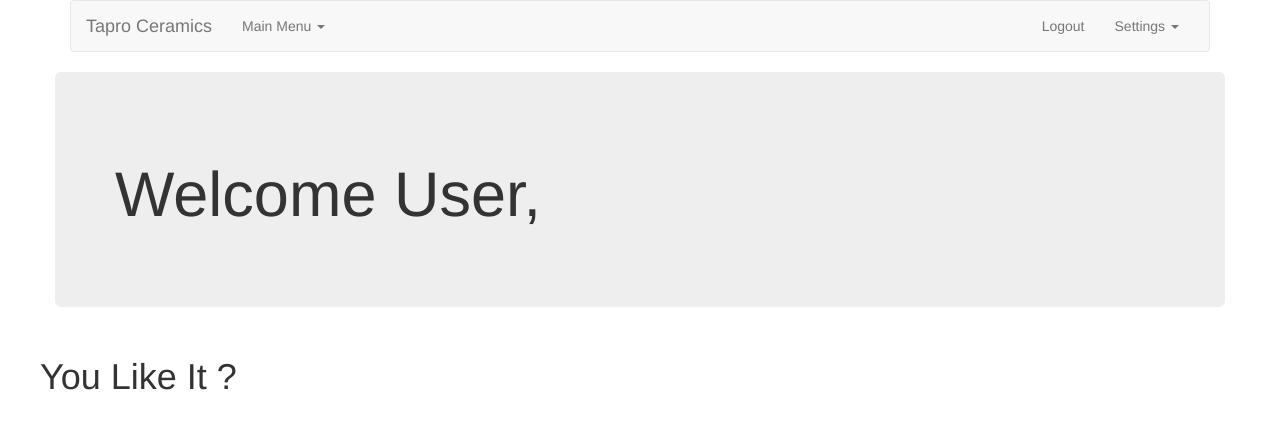
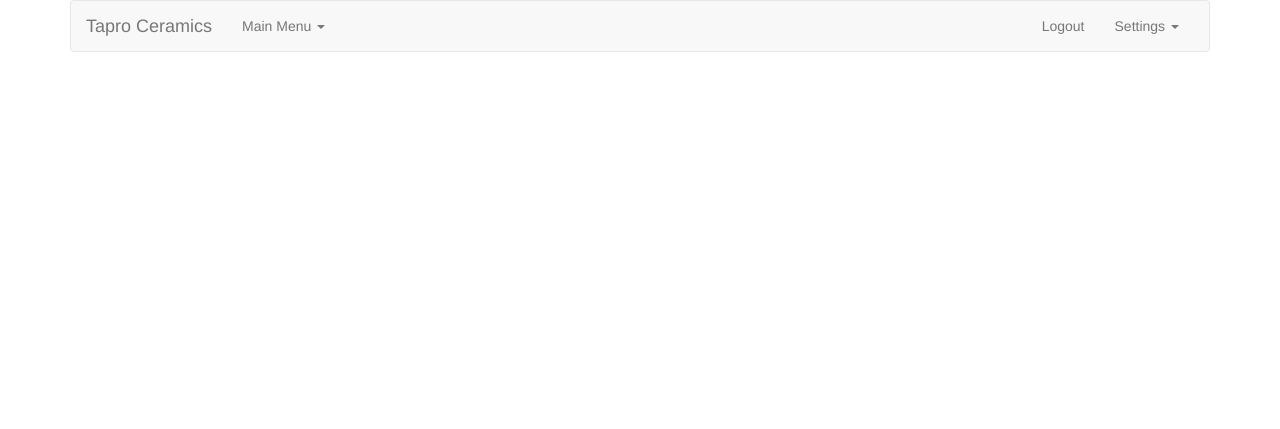
Before and after one commit to ShinazMoh/Tutorial_fts, a CodeIgniter app: page /CodeIgniter/index.php/home/index in a window 1280 px wide. Shown: the top 429 px of the page. Run offline with CodeIgniter, Linux system fonts and the light colour scheme.

Commit message:
Reformatted my Home Screen.
- Removed Unwanted content from my home screen.

```diff
--- a/application/views/home_view.php
+++ b/application/views/home_view.php
@@ -111,18 +111,7 @@
 		</nav>
 		</div>
 
-	<div class="row">
-		<div class="col-sm-12 ">
-			       <div class="jumbotron">
-            <h1 class="page-header">Welcome User,<br>
-        </div>
 
-            <div class="row">
-               <h1>You Like It ?</h1>
-               <br>
-            </div>
-
-        </div>
 		</div>
 	</div>
 </div>
```
